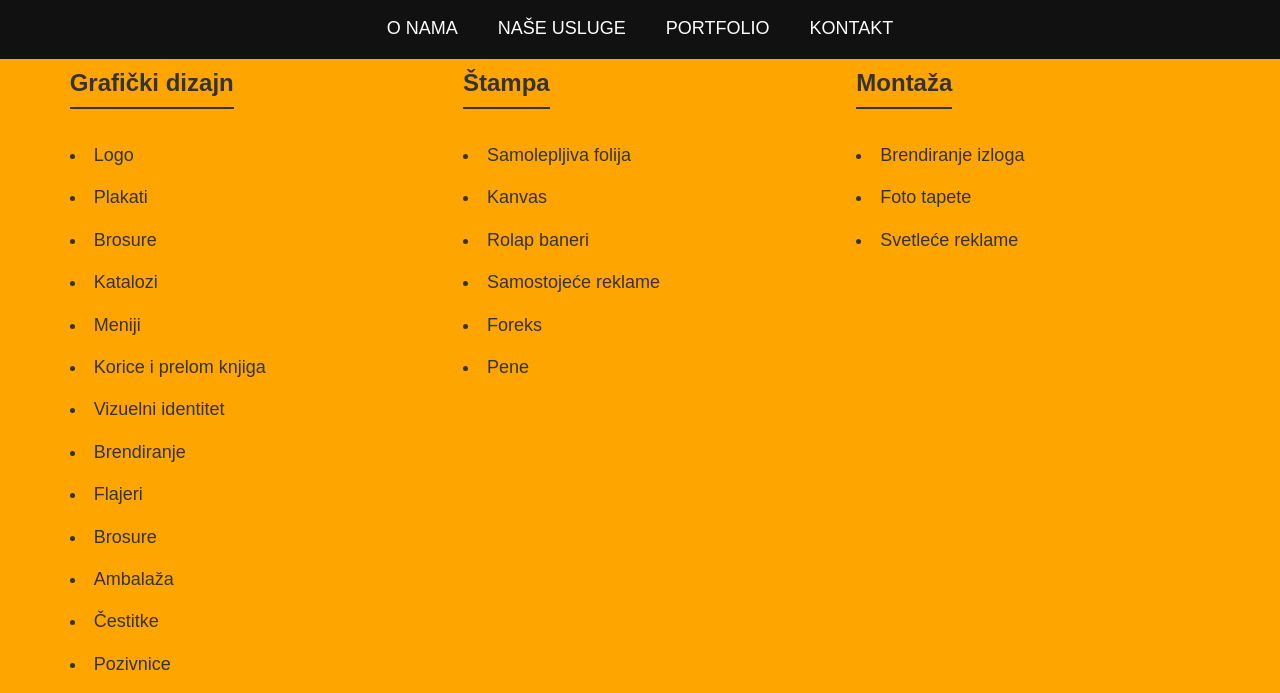
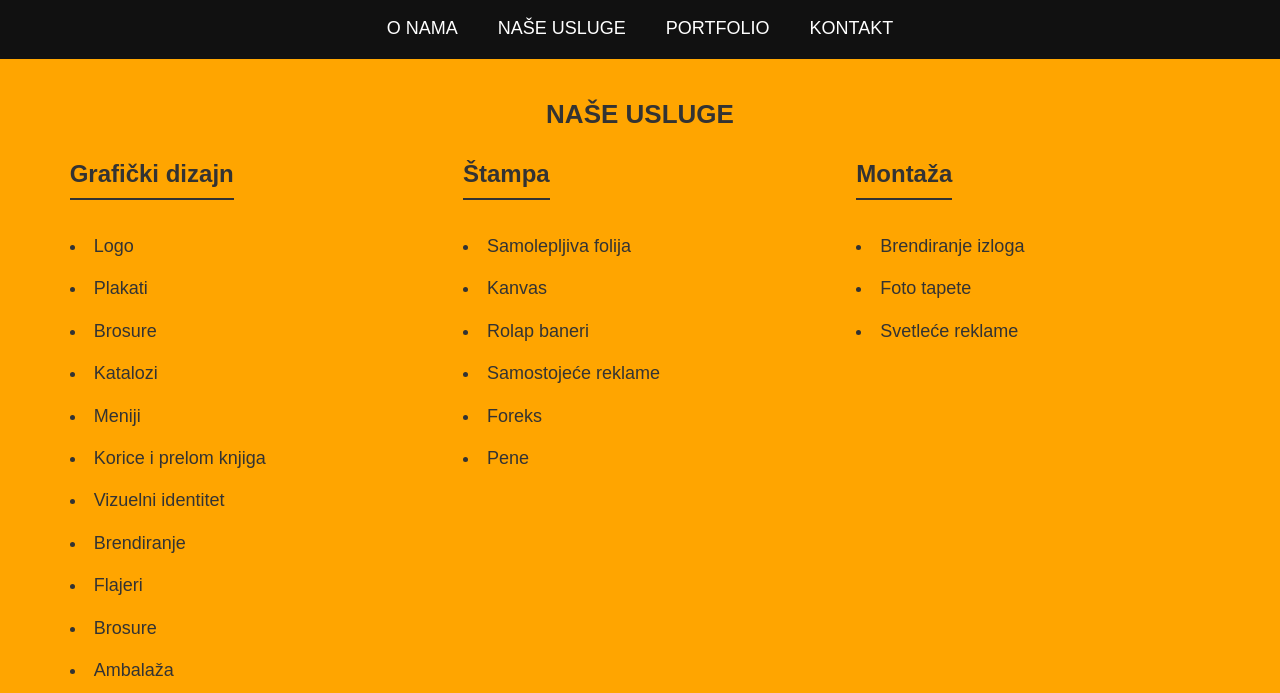
Before and after one commit to LazaKoj/Colorama-Print, a plain HTML site: page usluge.html in a window 1280 px wide. Shown: the part 107-800 px from the top of the page. Drawn offline with Linux system fonts and the light colour scheme.

Commit message:
service-title

```diff
--- a/usluge.html
+++ b/usluge.html
@@ -44,6 +44,7 @@
     </header>
 
       <section class="services">
+        <h1 class="services-title">NAŠE USLUGE</h1>
         <div class="service-column">
             <h2>Grafički dizajn</h2>
             <ul>
```
